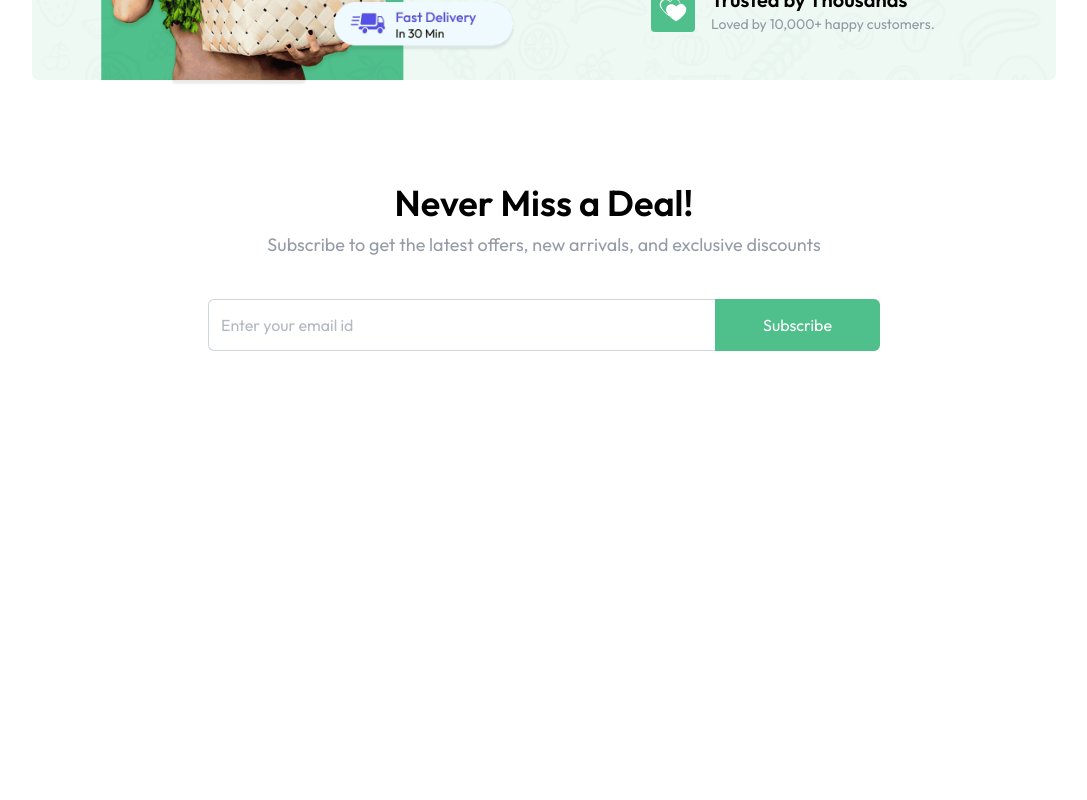
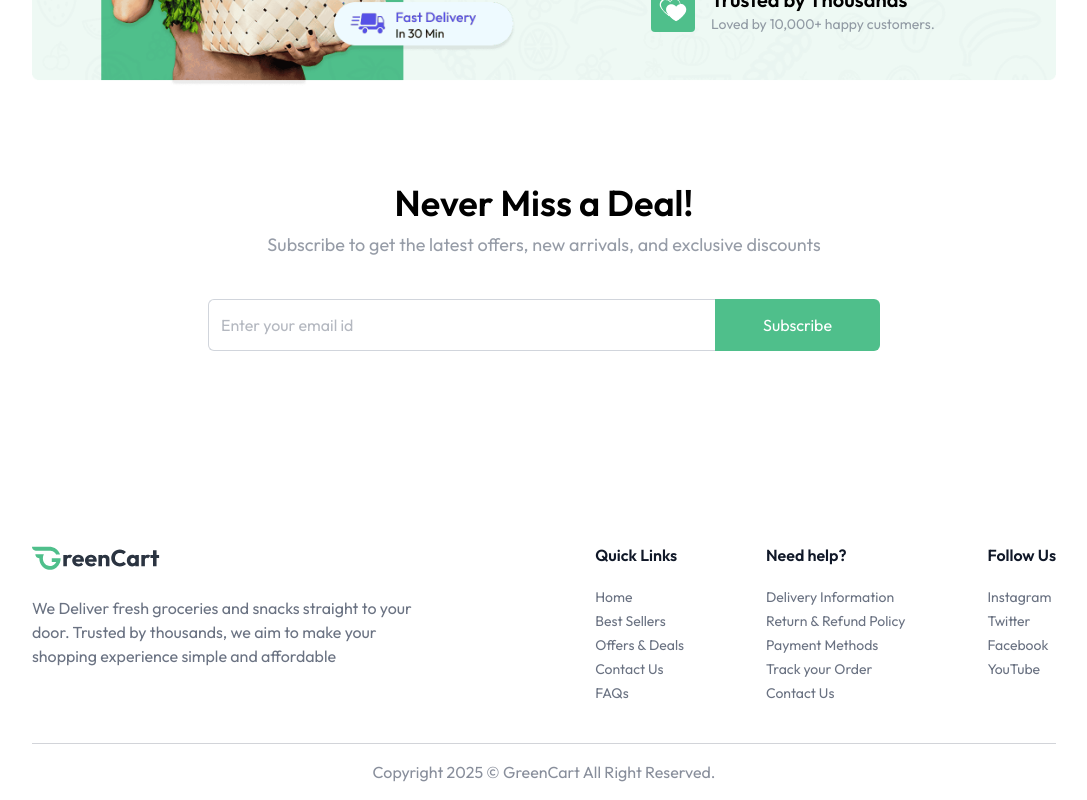
Before and after one commit to pankajgupta96/Greencart, a React (Vite) app in the folder frontend/: page / in a window 1280 px wide. Shown: the part 1595-2395 px from the top of the page, without its empty margins (96-1183 px from the left). Before the commit the page ends 2002 px from the top, so only its background shows below. Built offline with nearby package versions, Linux system fonts and the light colour scheme.

Commit message:
feat : Footer is completed also Home Page is completed

```diff
--- a/frontend/src/App.jsx
+++ b/frontend/src/App.jsx
@@ -4,6 +4,7 @@
 
 import Home from './pages/Home'
 import { Route, Routes, useLocation } from 'react-router-dom'
+import Footer from './components/Footer';
 
 function App() {
   const issellerpath = useLocation().pathname.includes("seller");
@@ -22,6 +23,8 @@
       </Routes>
    </div>
 
+   {!issellerpath && <Footer/>}
+
     </div>
 
 
--- a/frontend/src/components/Footer.jsx
+++ b/frontend/src/components/Footer.jsx
@@ -1,9 +1,37 @@
-import React from 'react'
+import { assets, footerLinks } from "../assets/assets";
 
-function Footer() {
-  return (
-    <div>Footer</div>
-  )
-}
+const Footer = () => {
 
-export default Footer
+
+
+
+    return (
+        <div className="px-6 md:px-16 lg:px-24 xl:px-32 mt-24 bg-primary/10">
+            <div className="flex flex-col md:flex-row items-start justify-between gap-10 py-10 border-b border-gray-500/30 text-gray-500">
+                <div>
+                    <img className="w-34 md:w-32" src={assets.logo} alt="logo" />
+                    <p className="max-w-[410px] mt-6">We Deliver fresh groceries and snacks straight to your door. Trusted by thousands, we aim to make your shopping experience simple and affordable</p>
+                </div>
+                <div className="flex flex-wrap justify-between w-full md:w-[45%] gap-5">
+                    {footerLinks.map((section, index) => (
+                        <div key={index}>
+                            <h3 className="font-semibold text-base text-gray-900 md:mb-5 mb-2">{section.title}</h3>
+                            <ul className="text-sm space-y-1">
+                                {section.links.map((link, i) => (
+                                    <li key={i}>
+                                        <a href={link.url} className="hover:underline transition">{link.text}</a>
+                                    </li>
+                                ))}
+                            </ul>
+                        </div>
+                    ))}
+                </div>
+            </div>
+            <p className="py-4 text-center text-sm md:text-base text-gray-500/80">
+                Copyright {new Date().getFullYear()} © GreenCart All Right Reserved.
+            </p>
+        </div>
+    );
+};
+
+export default Footer;
--- a/frontend/src/pages/Home.jsx
+++ b/frontend/src/pages/Home.jsx
@@ -5,6 +5,7 @@
 import BestSeller from '../components/BestSeller';
 import BottomBanner from '../components/BottomBanner';
 import NewsLetter from '../components/NewsLetter';
+import Footer from '../components/Footer';
 
 function Home() {
   return (
@@ -14,6 +15,7 @@
      <BestSeller/>
      <BottomBanner/>
      <NewsLetter/>
+
     </div>
   )
 }
```
